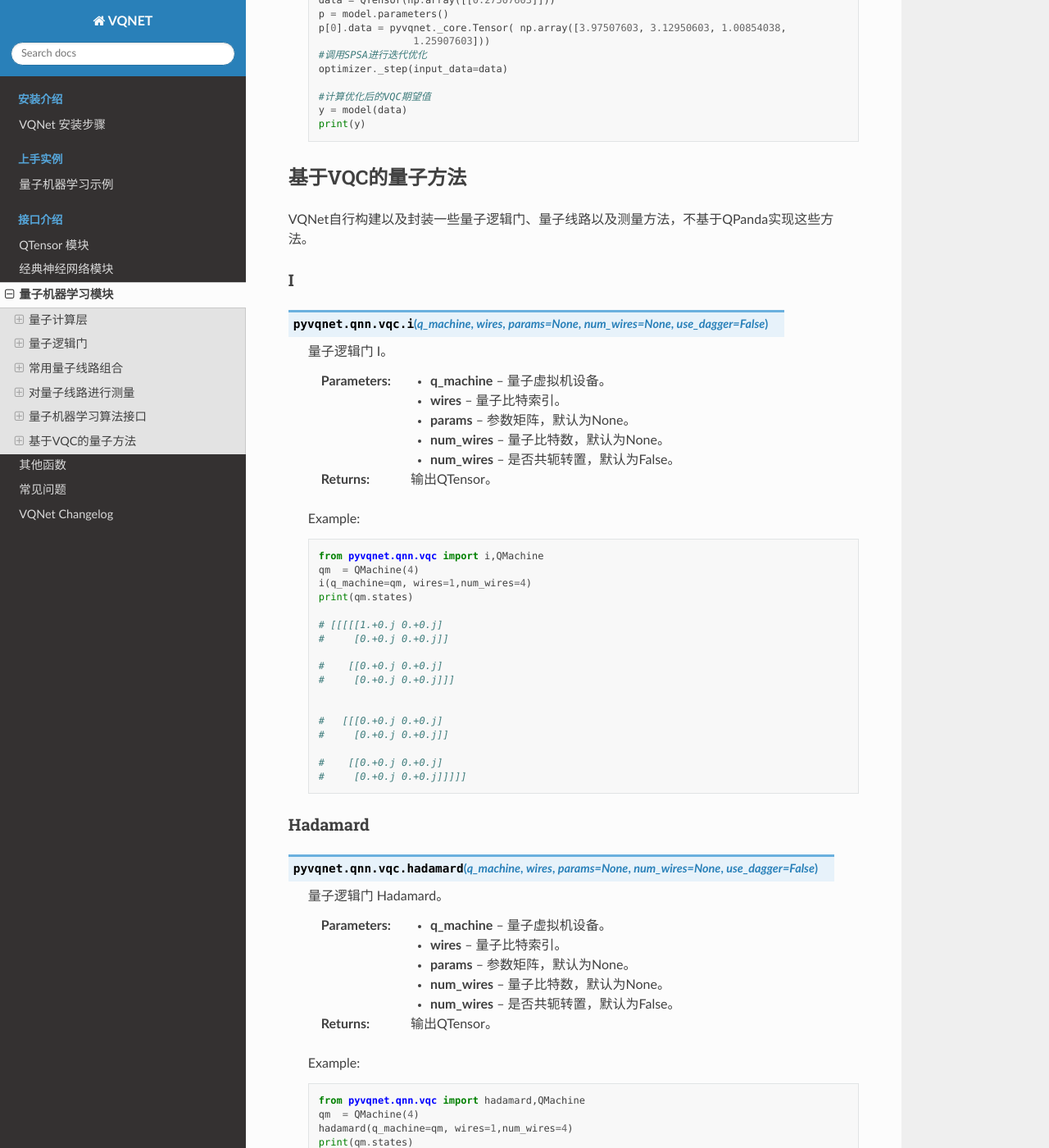
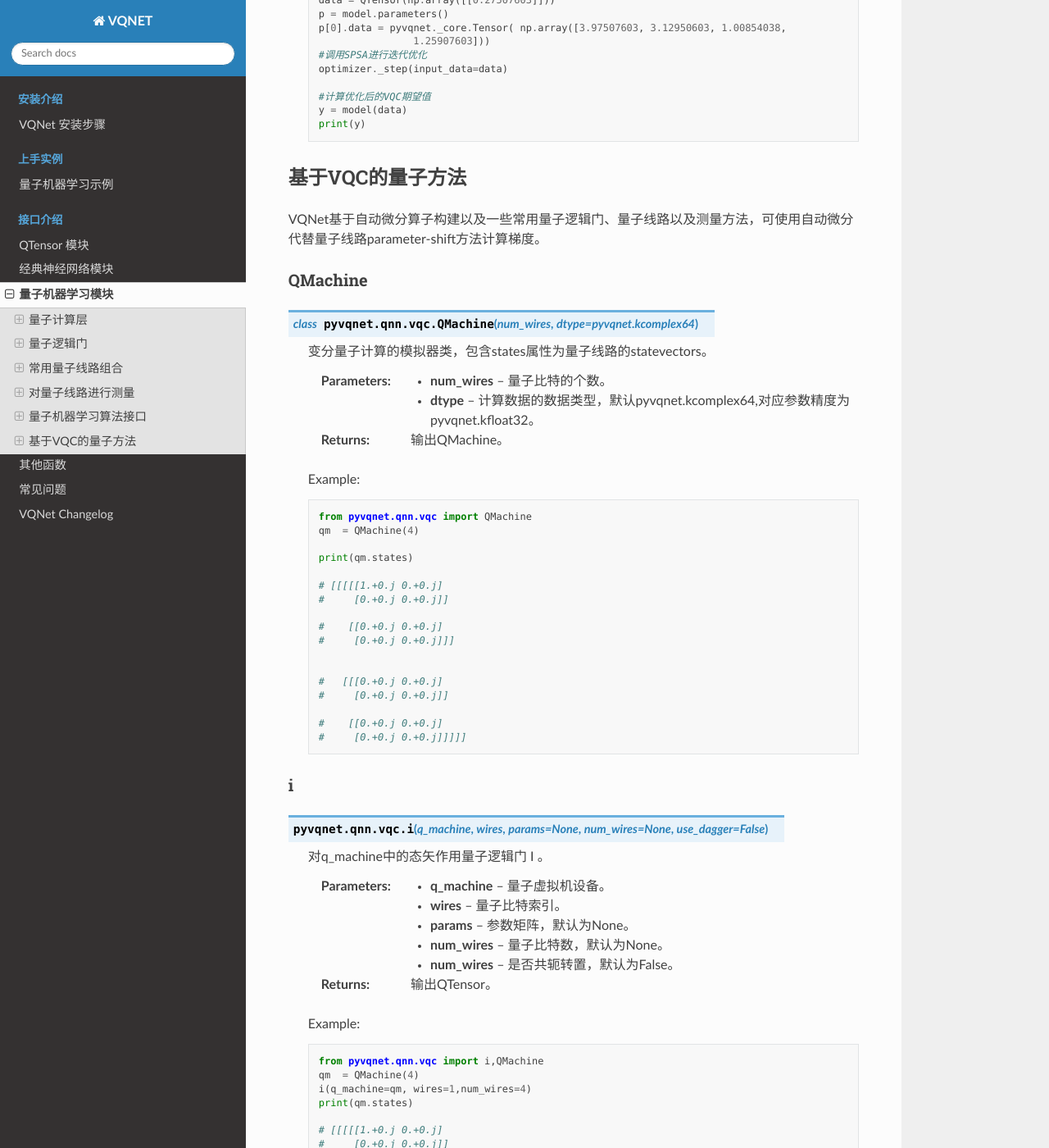
Before and after one commit to OriginQ/VQNET2.0-tutorial, a Sphinx documentation site: the page built from source/rst/qnn.rst, in a window 1280 px wide and 1400 px high, scrolled down 48690 px. Shown: the whole window at 82% size. Built offline with Sphinx 7.4.7 and the Read the Docs theme 2.0.0, drawn with Linux system fonts in a browser that asks for light colours; some of the changed text lies outside the part shown.

Commit message:
[ref] ref some doc bug

```diff
--- a/source/rst/CHANGELOG.rst
+++ b/source/rst/CHANGELOG.rst
@@ -7,15 +7,11 @@
 
 Added
 ^^^^^^^^^^^
+- 增加了现有接口支持complex128、complex64、double、float、uint8、int8、bool、int16、int32、int64等类型计算（gpu）。
 - 基于vqc的基础逻辑门：Hadamard、CNOT、I、RX、RY、PauliZ、PauliX、PauliY、S、RZ、RXX、RYY、RZZ、RZX、X1、Y1、Z1、U1、U2、U3、T、SWAP、P、TOFFOLI、CZ、CR、ISWAP。
 - 基于vqc的组合量子线路：VQC_HardwareEfficientAnsatz、VQC_BasicEntanglerTemplate、VQC_StronglyEntanglingTemplate、VQC_QuantumEmbedding、VQC_RotCircuit、VQC_CRotCircuit、VQC_CSWAPcircuit、VQC_Controlled_Hadamard、VQC_CCZ、VQC_FermionicSingleExcitation、VQC_FermionicDoubleExcitation、VQC_UCCSD、VQC_QuantumPoolingCircuit、VQC_BasisEmbedding、VQC_AngleEmbedding、VQC_AmplitudeEmbedding、VQC_IQPEmbedding。
 - 基于vqc的测量方法：VQC_Purity、VQC_VarMeasure、VQC_DensityMatrixFromQstate、Probability、MeasureAll。
-- 增加了现有接口支持complex128、complex64、double、float、uint8、int8、bool、int16、int32、int64等类型计算（gpu）。
-- 支持不同数据精度切换。
 
-Changed
-^^^^^^^^^^^
--
 
 [v2.0.7] - 2023-07-03
 ----------------------
--- a/source/rst/qnn.rst
+++ b/source/rst/qnn.rst
@@ -2433,14 +2433,46 @@
 基于VQC的量子方法
 ----------------------------------
 
-VQNet自行构建以及封装一些量子逻辑门、量子线路以及测量方法，不基于QPanda实现这些方法。
-
-I
+VQNet基于自动微分算子构建以及一些常用量子逻辑门、量子线路以及测量方法，可使用自动微分代替量子线路parameter-shift方法计算梯度。
+
+QMachine
+^^^^^^^^^^^^^^^^^^^^^^^^^^^^^
+
+.. py:class:: pyvqnet.qnn.vqc.QMachine(num_wires, dtype=pyvqnet.kcomplex64)
+
+    变分量子计算的模拟器类，包含states属性为量子线路的statevectors。
+
+    :param num_wires:  量子比特的个数。
+    :param dtype: 计算数据的数据类型，默认pyvqnet.kcomplex64,对应参数精度为pyvqnet.kfloat32。
+
+    :return: 输出QMachine。
+
+    Example::
+
+        from pyvqnet.qnn.vqc import QMachine
+        qm  = QMachine(4)
+
+        print(qm.states)
+
+        # [[[[[1.+0.j 0.+0.j]
+        #     [0.+0.j 0.+0.j]]
+
+        #    [[0.+0.j 0.+0.j]
+        #     [0.+0.j 0.+0.j]]]
+
+
+        #   [[[0.+0.j 0.+0.j]
+        #     [0.+0.j 0.+0.j]]
+
+        #    [[0.+0.j 0.+0.j]
+        #     [0.+0.j 0.+0.j]]]]]
+
+i
 ^^^^^^^^^^^^^^^^^^^^^^^^^^^^^^^^^
 
 .. py:function:: pyvqnet.qnn.vqc.i(q_machine, wires, params=None, num_wires=None, use_dagger=False)
 
-    量子逻辑门 I。
+    对q_machine中的态矢作用量子逻辑门 I 。
 
     :param q_machine:  量子虚拟机设备。
     :param wires: 量子比特索引。
@@ -2469,12 +2501,12 @@
         #    [[0.+0.j 0.+0.j]
         #     [0.+0.j 0.+0.j]]]]]
 
-Hadamard
+hadamard
 ^^^^^^^^^^^^^^^^^^^^^^^^^^^^^^^^^
 
 .. py:function:: pyvqnet.qnn.vqc.hadamard(q_machine, wires, params=None, num_wires=None, use_dagger=False)
 
-    量子逻辑门 Hadamard。
+    对q_machine中的态矢作用量子逻辑门 hadamard 。
 
     :param q_machine:  量子虚拟机设备。
     :param wires: 量子比特索引。
@@ -2504,12 +2536,12 @@
         #     [0.       +0.j 0.       +0.j]]]]]
 
 
-T
+t
 ^^^^^^^^^^^^^^^^^^^^^^^^^^^^^^^^^
 
 .. py:function:: pyvqnet.qnn.vqc.t(q_machine, wires, params=None, num_wires=None, use_dagger=False)
 
-    量子逻辑门 T。
+    对q_machine中的态矢作用量子逻辑门 t 。
 
     :param q_machine:  量子虚拟机设备。
     :param wires: 量子比特索引。
@@ -2539,12 +2571,12 @@
         #     [0.+0.j 0.+0.j]]]]]
 
 
-S
+s
 ^^^^^^^^^^^^^^^^^^^^^^^^^^^^^^^^^
 
 .. py:function:: pyvqnet.qnn.vqc.s(q_machine, wires, params=None, num_wires=None, use_dagger=False)
 
-    量子逻辑门 S。
+    对q_machine中的态矢作用量子逻辑门 s 。
 
     :param q_machine:  量子虚拟机设备。
     :param wires: 量子比特索引。
@@ -2574,12 +2606,12 @@
         #     [0.+0.j 0.+0.j]]]]]
 
 
-PauliX
+paulix
 ^^^^^^^^^^^^^^^^^^^^^^^^^^^^^^^^^
 
 .. py:function:: pyvqnet.qnn.vqc.paulix(q_machine, wires, params=None, num_wires=None, use_dagger=False)
 
-    量子逻辑门 PauliX。
+    对q_machine中的态矢作用量子逻辑门 paulix 。
 
     :param q_machine:  量子虚拟机设备。
     :param wires: 量子比特索引。
@@ -2609,12 +2641,12 @@
         #     [0.+0.j 0.+0.j]]]]]
 
 
-PauliY
+pauliy
 ^^^^^^^^^^^^^^^^^^^^^^^^^^^^^^^^^
 
 .. py:function:: pyvqnet.qnn.vqc.pauliy(q_machine, wires, params=None, num_wires=None, use_dagger=False)
 
-    量子逻辑门 PauliY.
+    对q_machine中的态矢作用量子逻辑门 pauliy 。
 
     :param q_machine:  量子虚拟机设备。
     :param wires: 量子比特索引。
@@ -2643,12 +2675,12 @@
         #    [[0.+0.j 0.+0.j]
         #     [0.+0.j 0.+0.j]]]]]
 
-PauliZ
+pauliz
 ^^^^^^^^^^^^^^^^^^^^^^^^^^^^^^^^^
 
 .. py:function:: pyvqnet.qnn.vqc.pauliz(q_machine, wires, params=None, num_wires=None, use_dagger=False)
 
-    量子逻辑门 PauliZ.
+    对q_machine中的态矢作用量子逻辑门 pauliz 。
 
     :param q_machine:  量子虚拟机设备。
     :param wires: 量子比特索引。
@@ -2677,12 +2709,12 @@
         #    [[0.+0.j 0.+0.j]
         #     [0.+0.j 0.+0.j]]]]]
 
-X1
+x1
 ^^^^^^^^^^^^^^^^^^^^^^^^^^^^^^^^^
 
 .. py:function:: pyvqnet.qnn.vqc.x1(q_machine, wires, params=None, num_wires=None, use_dagger=False)
 
-    量子逻辑门 X1.
+    对q_machine中的态矢作用量子逻辑门 x1 。
 
     :param q_machine:  量子虚拟机设备。
     :param wires: 量子比特索引。
@@ -2711,12 +2743,12 @@
         #    [[0.       +0.j        0.       +0.j       ]
         #     [0.       +0.j        0.       +0.j       ]]]]]
 
-Y1
+y1
 ^^^^^^^^^^^^^^^^^^^^^^^^^^^^^^^^^
 
 .. py:function:: pyvqnet.qnn.vqc.y1(q_machine, wires, params=None, num_wires=None, use_dagger=False)
 
-    量子逻辑门 Y1.
+    对q_machine中的态矢作用量子逻辑门 y1 。
 
     :param q_machine:  量子虚拟机设备。
     :param wires: 量子比特索引。
@@ -2746,12 +2778,12 @@
         #     [0.       +0.j 0.       +0.j]]]]]
 
 
-Z1
+z1
 ^^^^^^^^^^^^^^^^^^^^^^^^^^^^^^^^^
 
 .. py:function:: pyvqnet.qnn.vqc.z1(q_machine, wires, params=None, num_wires=None, use_dagger=False)
 
-    量子逻辑门 Z1.
+    对q_machine中的态矢作用量子逻辑门 z1 。
 
     :param q_machine:  量子虚拟机设备。
     :param wires: 量子比特索引。
@@ -2780,12 +2812,12 @@
         #    [[0.       +0.j        0.       +0.j       ]
         #     [0.       +0.j        0.       +0.j       ]]]]]
 
-RX
+rx
 ^^^^^^^^^^^^^^^^^^^^^^^^^^^^^^^^^
 
 .. py:function:: pyvqnet.qnn.vqc.rx(q_machine, wires, params=None, num_wires=None, use_dagger=False)
 
-    量子逻辑门 RX.
+    对q_machine中的态矢作用量子逻辑门 rx 。
 
     :param q_machine:  量子虚拟机设备。
     :param wires: 量子比特索引。
@@ -2816,12 +2848,12 @@
         #     [0.       +0.j       0.       +0.j      ]]]]]
 
 
-RY
+ry
 ^^^^^^^^^^^^^^^^^^^^^^^^^^^^^^^^^
 
 .. py:function:: pyvqnet.qnn.vqc.ry(q_machine, wires, params=None, num_wires=None, use_dagger=False)
 
-    量子逻辑门 RY.
+    对q_machine中的态矢作用量子逻辑门 ry 。
 
     :param q_machine:  量子虚拟机设备。
     :param wires: 量子比特索引。
@@ -2852,12 +2884,12 @@
         #     [0.       +0.j 0.       +0.j]]]]]
 
 
-RZ
+rz
 ^^^^^^^^^^^^^^^^^^^^^^^^^^^^^^^^^
 
 .. py:function:: pyvqnet.qnn.vqc.rz(q_machine, wires, params=None, num_wires=None, use_dagger=False)
 
-    量子逻辑门 RZ.
+    对q_machine中的态矢作用量子逻辑门 rz 。
 
     :param q_machine:  量子虚拟机设备。
     :param wires: 量子比特索引。
@@ -2888,12 +2920,12 @@
         #     [0.       +0.j       0.       +0.j      ]]]]]
 
 
-P
+p
 ^^^^^^^^^^^^^^^^^^^^^^^^^^^^^^^^^
 
 .. py:function:: pyvqnet.qnn.vqc.p(q_machine, wires, params=None, num_wires=None, use_dagger=False)
 
-    量子逻辑门 P.
+    对q_machine中的态矢作用量子逻辑门 p 。
 
     :param q_machine:  量子虚拟机设备。
     :param wires: 量子比特索引。
@@ -2923,12 +2955,12 @@
         #    [[0.+0.j 0.+0.j]
         #     [0.+0.j 0.+0.j]]]]]
 
-U1
+u1
 ^^^^^^^^^^^^^^^^^^^^^^^^^^^^^^^^^
 
 .. py:function:: pyvqnet.qnn.vqc.u1(q_machine, wires, params=None, num_wires=None, use_dagger=False)
 
-    量子逻辑门 U1.
+    对q_machine中的态矢作用量子逻辑门 u1 。
 
     :param q_machine:  量子虚拟机设备。
     :param wires: 量子比特索引。
@@ -2959,12 +2991,12 @@
         #     [0.+0.j 0.+0.j]]]]
 
 
-U2
+u2
 ^^^^^^^^^^^^^^^^^^^^^^^^^^^^^^^^^
 
 .. py:function:: pyvqnet.qnn.vqc.u2(q_machine, wires, params=None, num_wires=None, use_dagger=False)
 
-    量子逻辑门 U2.
+    对q_machine中的态矢作用量子逻辑门 u2 。
 
     :param q_machine:  量子虚拟机设备。
     :param wires: 量子比特索引。
@@ -2994,12 +3026,12 @@
         #    [[0.       +0.j        0.       +0.j       ]
         #     [0.       +0.j        0.       +0.j       ]]]]]
 
-U3
+u3
 ^^^^^^^^^^^^^^^^^^^^^^^^^^^^^^^^^
 
 .. py:function:: pyvqnet.qnn.vqc.u3(q_machine, wires, params=None, num_wires=None, use_dagger=False)
 
-    量子逻辑门 U3.
+    对q_machine中的态矢作用量子逻辑门 u3 。
 
     :param q_machine:  量子虚拟机设备。
     :param wires: 量子比特索引。
@@ -3029,12 +3061,12 @@
         #    [[0.       +0.j        0.       +0.j       ]
         #     [0.       +0.j        0.       +0.j       ]]]]]
 
-CNOT
+cnot
 ^^^^^^^^^^^^^^^^^^^^^^^^^^^^^^^^^
 
 .. py:function:: pyvqnet.qnn.vqc.cnot(q_machine, wires, params=None, num_wires=None, use_dagger=False)
 
-    量子逻辑门 CNOT.
+    对q_machine中的态矢作用量子逻辑门 cnot 。
 
     :param q_machine:  量子虚拟机设备。
     :param wires: 量子比特索引。
@@ -3063,12 +3095,12 @@
         #    [[0.+0.j 0.+0.j]
         #     [0.+0.j 0.+0.j]]]]]
 
-CR
+cr
 ^^^^^^^^^^^^^^^^^^^^^^^^^^^^^^^^^
 
 .. py:function:: pyvqnet.qnn.vqc.cr(q_machine, wires, params=None, num_wires=None, use_dagger=False)
 
-    量子逻辑门 CR.
+    对q_machine中的态矢作用量子逻辑门 cr 。
 
     :param q_machine:  量子虚拟机设备。
     :param wires: 量子比特索引。
@@ -3099,12 +3131,12 @@
         #     [0.+0.j 0.+0.j]]]]]
 
 
-iSWAP
+iswap
 ^^^^^^^^^^^^^^^^^^^^^^^^^^^^^^^^^
 
 .. py:function:: pyvqnet.qnn.vqc.iswap(q_machine, wires, params=None, num_wires=None, use_dagger=False)
 
-    量子逻辑门 iSWAP.
+    对q_machine中的态矢作用量子逻辑门 iswap 。
 
     :param q_machine:  量子虚拟机设备。
     :param wires: 量子比特索引。
@@ -3134,12 +3166,12 @@
         #    [[0.+0.j 0.+0.j]
         #     [0.+0.j 0.+0.j]]]]]
 
-SWAP
+swap
 ^^^^^^^^^^^^^^^^^^^^^^^^^^^^^^^^^
 
 .. py:function:: pyvqnet.qnn.vqc.swap(q_machine, wires, params=None, num_wires=None, use_dagger=False)
 
-    量子逻辑门 SWAP.
+    对q_machine中的态矢作用量子逻辑门 swap 。
 
     :param q_machine:  量子虚拟机设备。
     :param wires: 量子比特索引。
@@ -3169,12 +3201,12 @@
         #     [0.+0.j 0.+0.j]]]]]
 
 
-CZ
+cz
 ^^^^^^^^^^^^^^^^^^^^^^^^^^^^^^^^^
 
 .. py:function:: pyvqnet.qnn.vqc.cz(q_machine, wires, params=None, num_wires=None, use_dagger=False)
 
-    量子逻辑门 CZ.
+    对q_machine中的态矢作用量子逻辑门 cz 。
 
     :param q_machine:  量子虚拟机设备。
     :param wires: 量子比特索引。
@@ -3204,12 +3236,12 @@
         #     [0.+0.j 0.+0.j]]]]]
 
 
-RXX
+rxx
 ^^^^^^^^^^^^^^^^^^^^^^^^^^^^^^^^^
 
 .. py:function:: pyvqnet.qnn.vqc.rxx(q_machine, wires, params=None, num_wires=None, use_dagger=False)
 
-    量子逻辑门 RXX.
+    对q_machine中的态矢作用量子逻辑门 rxx 。
 
     :param q_machine:  量子虚拟机设备。
     :param wires: 量子比特索引。
@@ -3240,12 +3272,12 @@
         #     [0.       +0.j        0.       +0.j       ]]]]]
 
 
-RYY
+ryy
 ^^^^^^^^^^^^^^^^^^^^^^^^^^^^^^^^^
 
 .. py:function:: pyvqnet.qnn.vqc.ryy(q_machine, wires, params=None, num_wires=None, use_dagger=False)
 
-    量子逻辑门 RYY.
+    对q_machine中的态矢作用量子逻辑门 ryy 。
 
     :param q_machine:  量子虚拟机设备。
     :param wires: 量子比特索引。
@@ -3276,12 +3308,12 @@
         #     [0.       +0.j        0.       +0.j       ]]]]]
 
 
-RZZ
+rzz
 ^^^^^^^^^^^^^^^^^^^^^^^^^^^^^^^^^
 
 .. py:function:: pyvqnet.qnn.vqc.rzz(q_machine, wires, params=None, num_wires=None, use_dagger=False)
 
-    量子逻辑门 RZZ.
+    对q_machine中的态矢作用量子逻辑门 rzz 。
 
     :param q_machine:  量子虚拟机设备。
     :param wires: 量子比特索引。
@@ -3316,7 +3348,7 @@
 
 .. py:function:: pyvqnet.qnn.vqc.rzx(q_machine, wires, params=None, num_wires=None, use_dagger=False)
 
-    量子逻辑门 RZX.
+    对q_machine中的态矢作用量子逻辑门 RZX 。
 
     :param q_machine:  量子虚拟机设备。
     :param wires: 量子比特索引。
@@ -3347,12 +3379,12 @@
         #     [0.       +0.j        0.       +0.j       ]]]]]
 
 
-Toffoli
+toffoli
 ^^^^^^^^^^^^^^^^^^^^^^^^^^^^^^^^^
 
 .. py:function:: pyvqnet.qnn.vqc.toffoli(q_machine, wires, params=None, num_wires=None, use_dagger=False)
 
-    量子逻辑门 Toffoli.
+    对q_machine中的态矢作用量子逻辑门 toffoli 。
 
     :param q_machine:  量子虚拟机设备。
     :param wires: 量子比特索引。
@@ -4237,7 +4269,14 @@
 
 .. py:class:: pyvqnet.qnn.vqc.MeasureAll(obs)
 
-    计算量子态在一组特定量子比特上的密度矩阵。
+    计算量子线路的测量结果，支持输入obs为多个或单个泡利算子或这哈密顿量。
+    例如：
+
+    {\'wires\': [0,  1], \'observables\': [\'x\', \'i\'],\'coefficient\':[0.23,-3.5]}
+    或：
+    {\'X0\': 0.23}
+    或：
+    [{\'wires\': [0, 2, 3],\'observables\': [\'X\', \'Y\', \'Z\'],\'coefficient\': [1, 0.5, 0.4]}, {\'wires\': [0, 1, 2],\'observables\': [\'X\', \'Y\', \'Z\'],\'coefficient\': [1, 0.5, 0.4]}]
 
     :param obs: observable。
 
```
Also changed, not shown: source/rst/QTensor.rst (+44 -42 lines), source/rst/nn.rst (+8 -7 lines).
